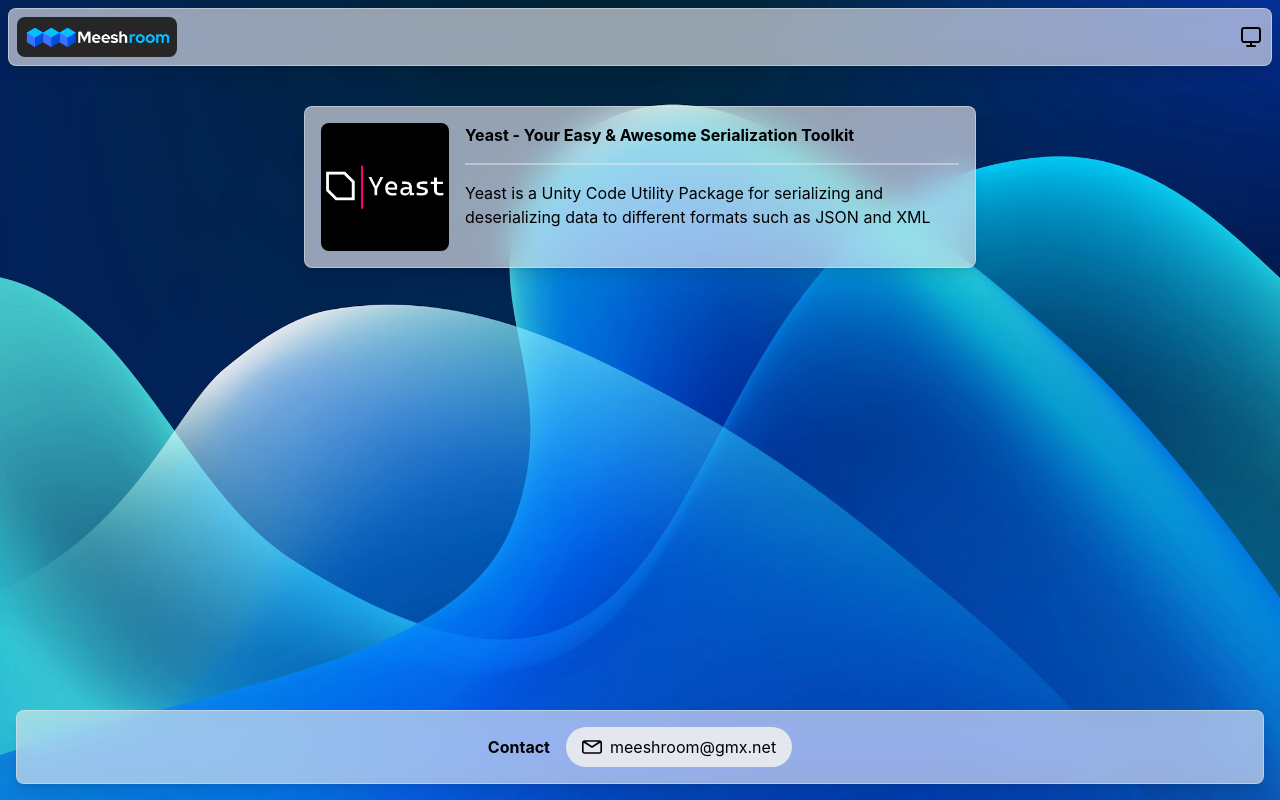
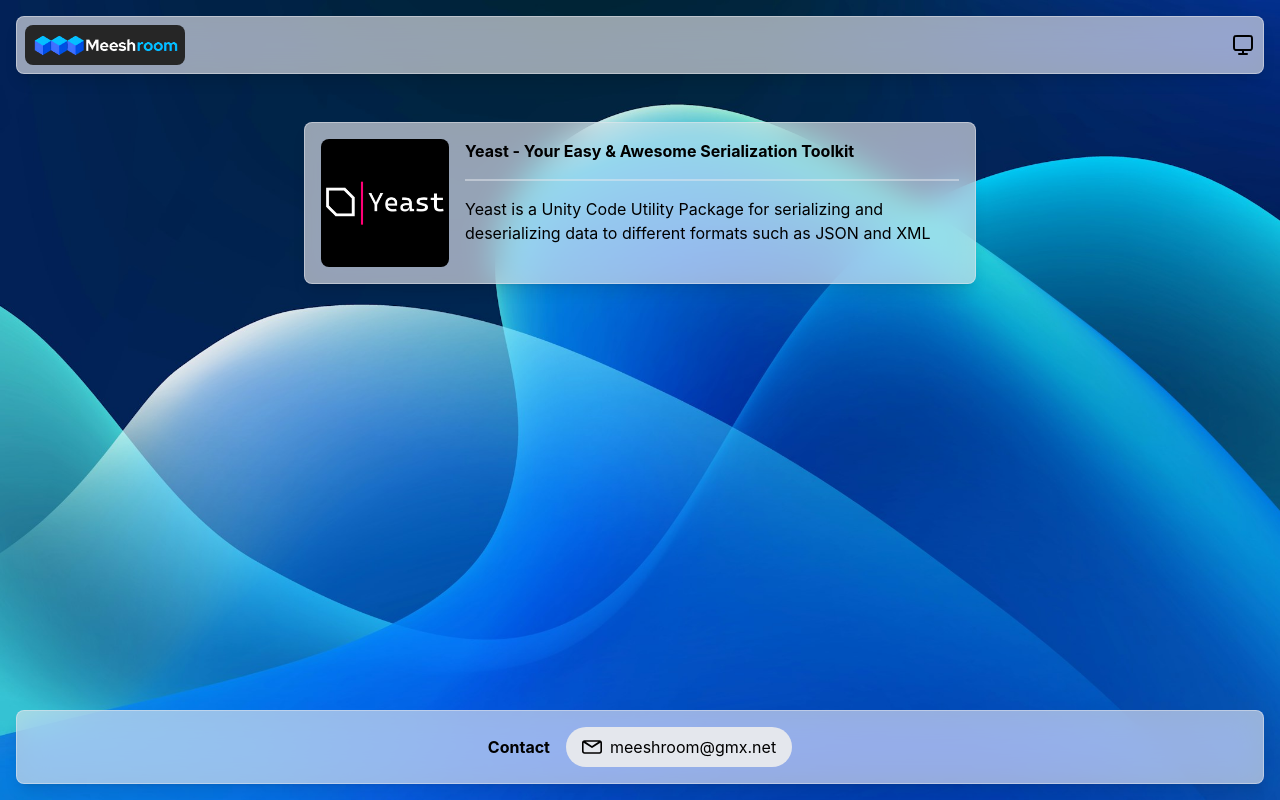
Before and after one commit to Christian-Schefe/Christian-Schefe.github.io, a React (Vite) app: page / in a window 1280 px wide. Built offline with nearby package versions, Linux system fonts and the light colour scheme.

Commit message:
feat: crop bg instead of stretching it

```diff
--- a/src/app.tsx
+++ b/src/app.tsx
@@ -5,14 +5,14 @@
 function App() {
   return (
     <div className="w-full h-full flex-grow flex flex-col bg-gray-100 dark:bg-neutral-900">
-      <img src="/bg.jpg" className='absolute w-full h-full overflow-hidden'></img>
+      <img src="/bg.jpg" id="bg-image" className="absolute w-full h-full overflow-hidden object-cover"></img>
       <NavBar />
       <div className="w-full h-full flex flex-col items-center">
         <div className="max-w-2xl h-full flex flex-col w-full m-8 gap-6">
           <ProjectCard
             title="Yeast - Your Easy & Awesome Serialization Toolkit"
             description="Yeast is a Unity Code Utility Package for serializing and deserializing data to different formats such as JSON and XML"
-            githubUrl='https://github.com/Christian-Schefe/Yeast'
+            githubUrl="https://github.com/Christian-Schefe/Yeast"
             image="/yeast.png"
           />
         </div>
--- a/src/index.css
+++ b/src/index.css
@@ -20,3 +20,9 @@
   background-image: radial-gradient(circle at center, #4377ef, #7befd0);
   border-radius: 30% 70% 70% 30% / 30% 30% 70% 70%;
 }
+
+#bg-image {
+  user-select: none;
+  pointer-events: none;
+  user-drag: none;
+}
--- a/src/navbar.tsx
+++ b/src/navbar.tsx
@@ -3,7 +3,7 @@
 
 export const NavBar = () => {
   return (
-    <GlassCard className="w-full p-2" padding="">
+    <GlassCard className="w-full p-4" padding="">
       <div className="p-2 w-full h-full flex-row flex items-center gap-4">
         <img src="/logo.png" className="h-10 rounded-lg bg-neutral-800"></img>
         <div className="flex flex-row grow gap-2"></div>
```
